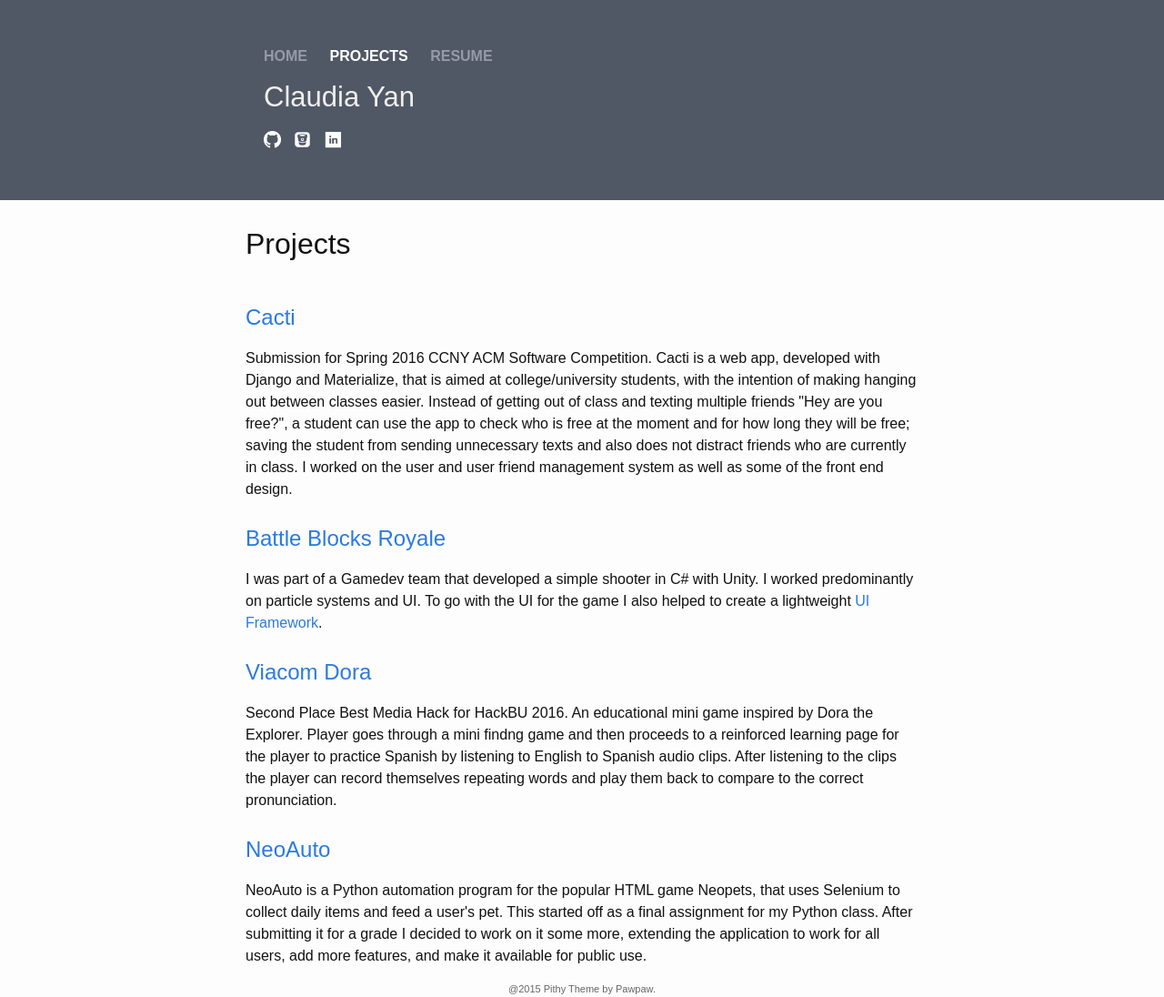
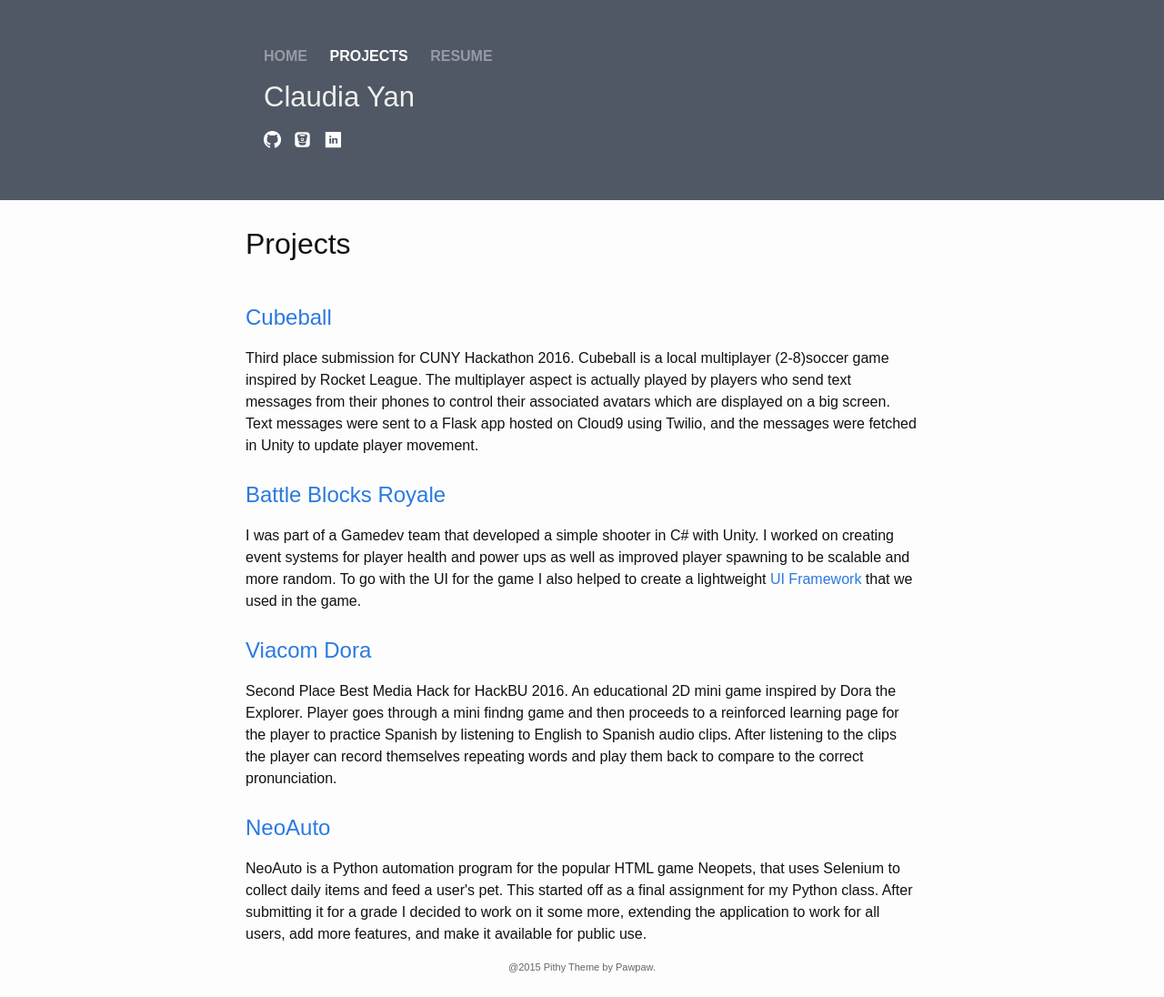
Before and after one commit to s1cyan/s1cyan.github.io, a Jekyll site: the page built from projects.html, in a window 1280 px wide. Shown: the whole page at 91% size. Built offline with Jekyll 4.4.1, drawn with Linux system fonts in a browser that asks for light colours; after the commit the page ends 1072 px from its top, so only the background shows below that.

Commit message:
Updated with new picture and cubeball project

```diff
--- a/projects.html
+++ b/projects.html
@@ -2,13 +2,10 @@
 layout: page
 title: Projects
 ---
-<h1><a href="https://github.com/s1cyan/Cacti" target="_blank">Cacti</a></h1>
-Submission for Spring 2016 CCNY ACM Software Competition. Cacti is a web app, developed with Django and Materialize, that is aimed at
-college/university students, with the intention of making hanging out between classes easier. Instead of getting out of class and texting multiple friends "Hey are
-you free?", a student can use the app to check who is free at the moment and for
-how long they will be free; saving the student from sending unnecessary texts
-and also does not distract friends who are currently in class. I worked on the user and user friend management system as well as some of the front end design.
-
+<h1><a href="https://github.com/psuong/cubeball" target="_blank">Cubeball</a></h1>
+Third place submission for CUNY Hackathon 2016. Cubeball is a local multiplayer (2-8)soccer game inspired by Rocket League.
+The multiplayer aspect is actually played by players who send text messages from their phones to control their associated avatars which are displayed on a big screen.
+Text messages were sent to a Flask app hosted on Cloud9 using Twilio, and the messages were fetched in Unity to update player movement.
 
 <br></br>
 
@@ -18,15 +15,15 @@ and also does not distract friends who are currently in class. I worked on the u
 
 <!-- <img style="float: left;" src="/images/sample.png"> -->
 I was part of a Gamedev team that developed a simple shooter in C# with
-Unity. I worked predominantly on particle systems and UI. To go with the UI for the game
-I also helped to create a lightweight <a href="https://github.com/psuong/Unity-UI-Framework" target="_blank">UI Framework</a>.
+Unity. I worked on creating event systems for player health and power ups as well as improved player spawning to be scalable and more random. To go with the UI for the game
+I also helped to create a lightweight <a href="https://github.com/psuong/Unity-UI-Framework" target="_blank">UI Framework</a> that we used in the game.
 
 
 <br></br>
 
 <h1><a href="https://github.com/psuong/viacom-dora" target="_blank">Viacom Dora</a></h1>
 
-Second Place Best Media Hack for HackBU 2016. An educational mini game inspired by Dora the
+Second Place Best Media Hack for HackBU 2016. An educational 2D mini game inspired by Dora the
 Explorer. Player goes through a mini findng game and then proceeds to a reinforced learning page for the player to practice
 Spanish by listening to English to Spanish audio clips. After listening to the
 clips the player can record themselves repeating words and play them back to
```
Also changed, not shown: index.md (+5 -2 lines).
